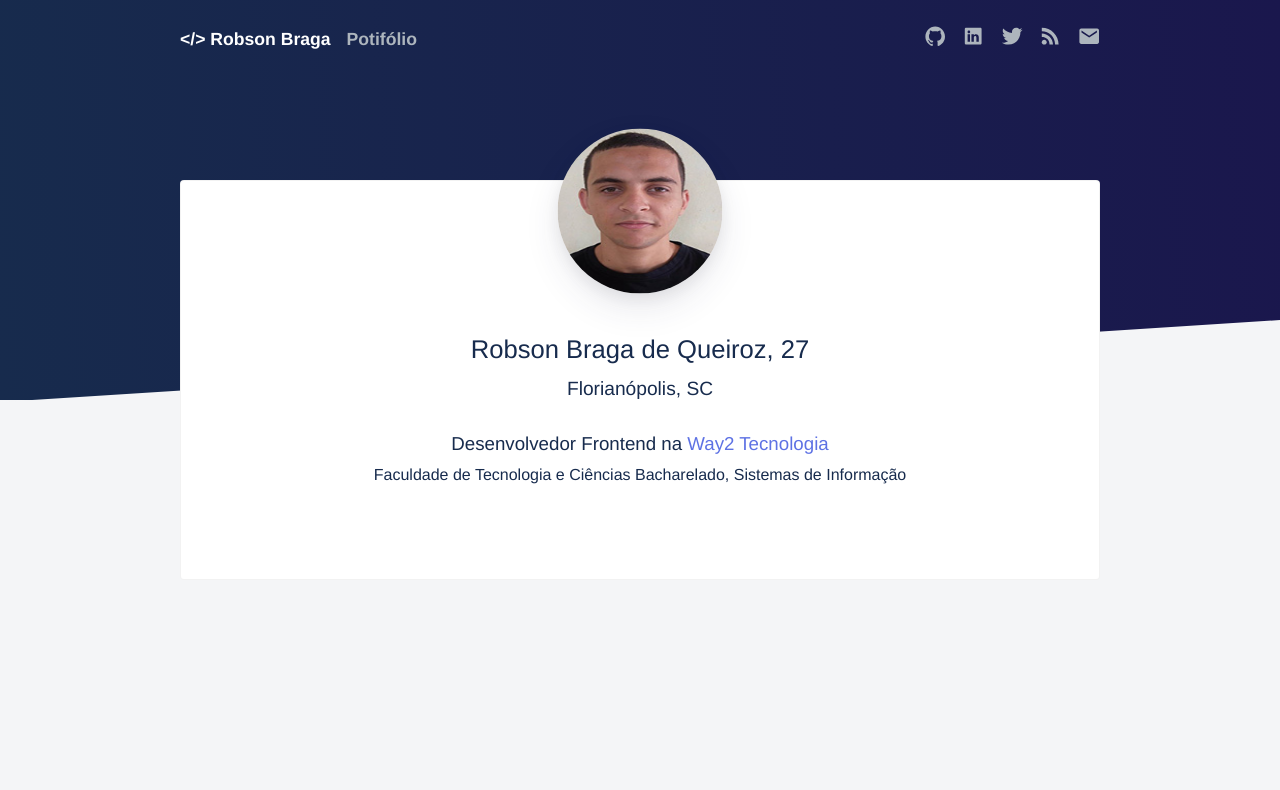
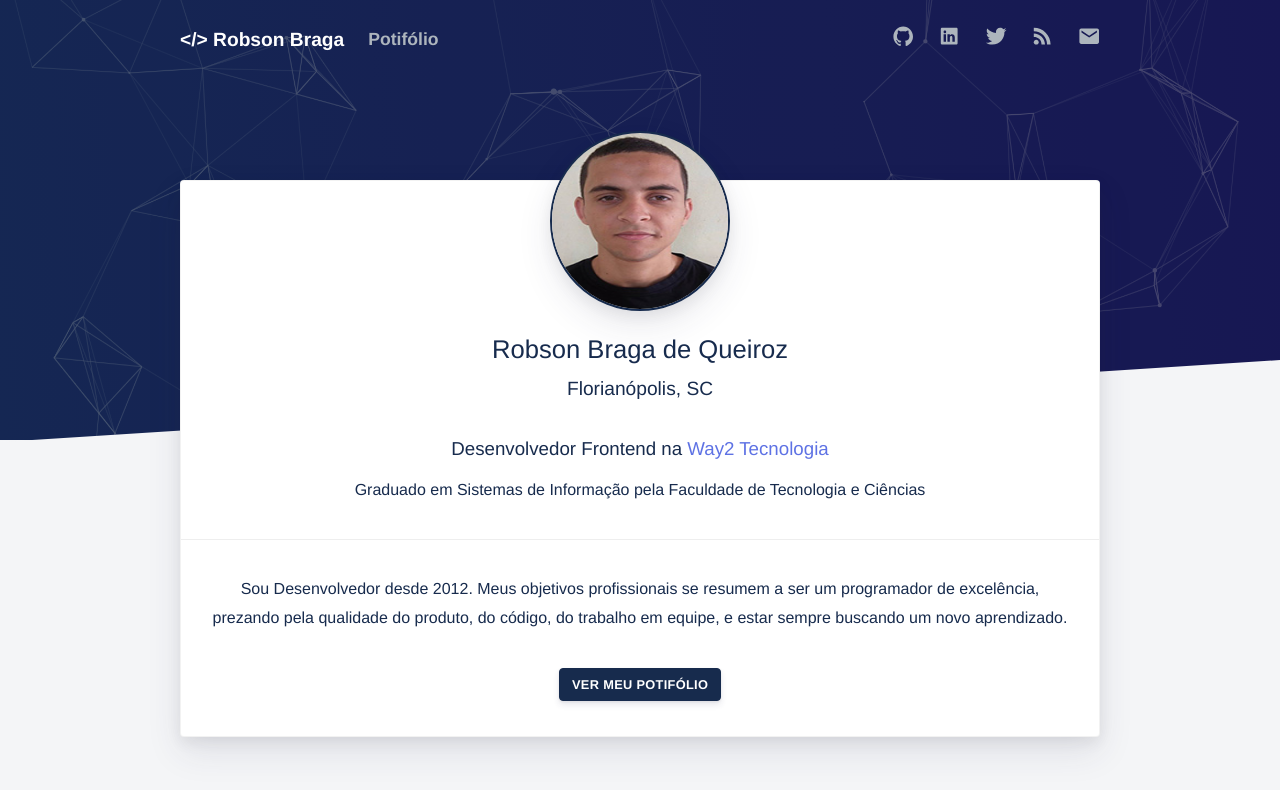
Before and after one commit to rbqdev/vue-portifolio, a Vue app: page / in a window 1280 px wide. Shown: the top 790 px of the page. Built offline with nearby package versions, Linux system fonts and the light colour scheme.

Commit message:
Update componentes markup

```diff
--- a/src/App.vue
+++ b/src/App.vue
@@ -1,6 +1,7 @@
 <template>
   <div id="app">
     <div class="overlay-bg">
+      <div class="lines-bg"></div>
       <div class="separator separator-bottom separator-skew">
         <svg
           x="0"
@@ -23,12 +24,12 @@
   </div>
 </template>
 <script>
-import Header from './layouts/Header.vue';
+import Header from "./layouts/Header.vue";
 
 export default {
   components: {
-    Header,
-  },
+    Header
+  }
 };
 </script>
 
@@ -36,13 +37,23 @@ export default {
 @import "./global.scss";
 
 .overlay-bg {
-  background: linear-gradient(87deg, #172b4d 0, #1a174d 100%) !important;
+  background: linear-gradient(87deg, #172b4d 0, #1a174d 100%);
   width: 100%;
-  height: 50vh;
+  height: 55vh;
   min-height: 250px;
-  max-height: 400px;
+  max-height: 535px;
   position: absolute;
   z-index: -1;
+
+  .lines-bg {
+    position: absolute;
+    width: 100%;
+    height: 100%;
+    background-image: url("./assets/img/line-bg.png");
+    background-position: center center;
+    background-size: cover;
+    opacity: 0.2;
+  }
 
   .separator {
     fill: $secundary;
--- a/src/layouts/Header.vue
+++ b/src/layouts/Header.vue
@@ -62,7 +62,9 @@
 }
 
 .nav-link {
-  margin: 0 8px;
+  margin: 0 12px;
+  display: flex;
+  align-items: center;
 
   &:first-child {
     margin-left: 0;
@@ -81,7 +83,7 @@
 
     &:hover,
     &.router-link-exact-active {
-      color: #fff;
+      color: #fff !important;
     }
   }
 
@@ -92,8 +94,12 @@
   }
 
   &-home {
-    a:before {
-      content: "</> Robson Braga";
+    a {
+      font-size: 1.2em;
+
+      &:before {
+        content: "</> Robson Braga";
+      }
     }
   }
 }
--- a/src/views/Home.vue
+++ b/src/views/Home.vue
@@ -1,28 +1,41 @@
 <template>
   <div class="content-home">
     <div class="container">
-      <div class="card card-profile">
+      <div class="card card-profile shadow">
         <div class="card-header flex">
           <div class="avatar flex">
             <img src="../assets/img/avatar.jpg" class="shadow" alt="Avatar">
           </div>
         </div>
+        <!-- card-header -->
         <div class="card-content">
           <div class="card-content__info personal-info">
-            <h1 class="title name">Robson Braga de Queiroz,
-              <span class="age">27</span>
-            </h1>
-            <h2 class="subtitle city f-light">Florianópolis, SC</h2>
+            <h1 class="title name">Robson Braga de Queiroz</h1>
+            <h2 class="subtitle city text-light">Florianópolis, SC</h2>
           </div>
           <div class="card-content__info professional-info">
-            <h3 class="business-job">
-              Desenvolvedor Frontend na <a href="http://way2.com.br/" target="_blank" rel="noopener">Way2 Tecnologia</a>
+            <h3 class="work">
+              Desenvolvedor Frontend na
+              <a
+                href="http://way2.com.br/"
+                class="company"
+                target="_blank"
+                rel="noopener"
+              >Way2 Tecnologia</a>
             </h3>
-            <h4 class="education f-light">
-              Faculdade de Tecnologia e Ciências Bacharelado, Sistemas de Informação
+            <h4 class="education text-light">
+              Graduado em
+              <strong class="course text-regular">Sistemas de Informação</strong> pela
+              <strong class="school text-regular">Faculdade de Tecnologia e Ciências</strong>
             </h4>
           </div>
         </div>
+        <!-- card-content -->
+        <div class="card-footer">
+          <p>Sou Desenvolvedor desde 2012. Meus objetivos profissionais se resumem a ser um programador de excelência, prezando pela qualidade do produto, do código, do trabalho em equipe, e estar sempre buscando um novo aprendizado.</p>
+          <router-link to="/portifolio" class="btn btn-default">Ver meu potifólio</router-link>
+        </div>
+        <!-- card-footer -->
       </div>
     </div>
   </div>
@@ -30,8 +43,8 @@
 
 <script>
 export default {
-  name: 'home',
-  components: {},
+  name: "home",
+  components: {}
 };
 </script>
 
@@ -49,25 +62,25 @@ export default {
     .avatar {
       position: relative;
       width: 100%;
-      border-radius: 100%;
 
       img {
         position: absolute;
-        top: 50%;
+        top: calc(50% - -10px);
         left: 50%;
-        width: 165px;
-        height: 165px;
+        width: 180px;
+        height: 180px;
         border-radius: 100%;
+        border: 2px solid $default;
         transform: translate(-50%, -50%);
       }
     }
   }
   .card-content {
-    padding: 85px 0 0;
+    padding: 85px 25px 0;
     text-align: center;
 
     &__info {
-      margin-bottom: 20px;
+      margin-bottom: 25px;
 
       &:last-child {
         margin-bottom: 0;
@@ -76,14 +89,25 @@ export default {
 
     .title {
       font-size: 1.6em;
-
-      .age {
-        font-weight: 400;
-      }
     }
     .subtitle {
       font-size: 1.2em;
     }
+
+    .work {
+      margin-bottom: 10px;
+    }
+  }
+}
+
+.card-footer {
+  border-top: 1px solid #eee;
+  margin-top: 35px;
+  padding: 35px 25px;
+  text-align: center;
+
+  .btn {
+    margin: 35px 0 0;
   }
 }
 </style>
```
Also changed, not shown: src/assets/img/line-bg.png (added).
